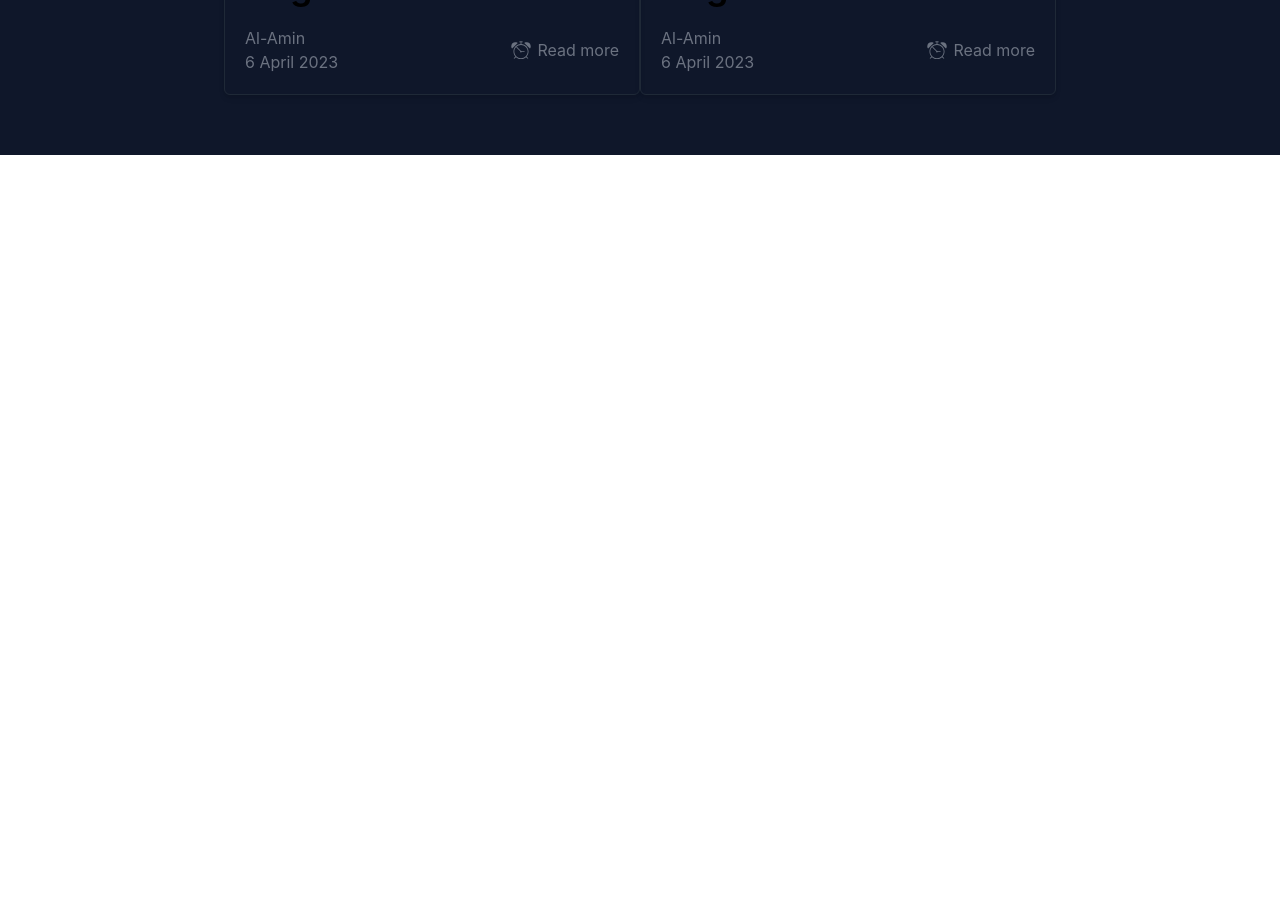
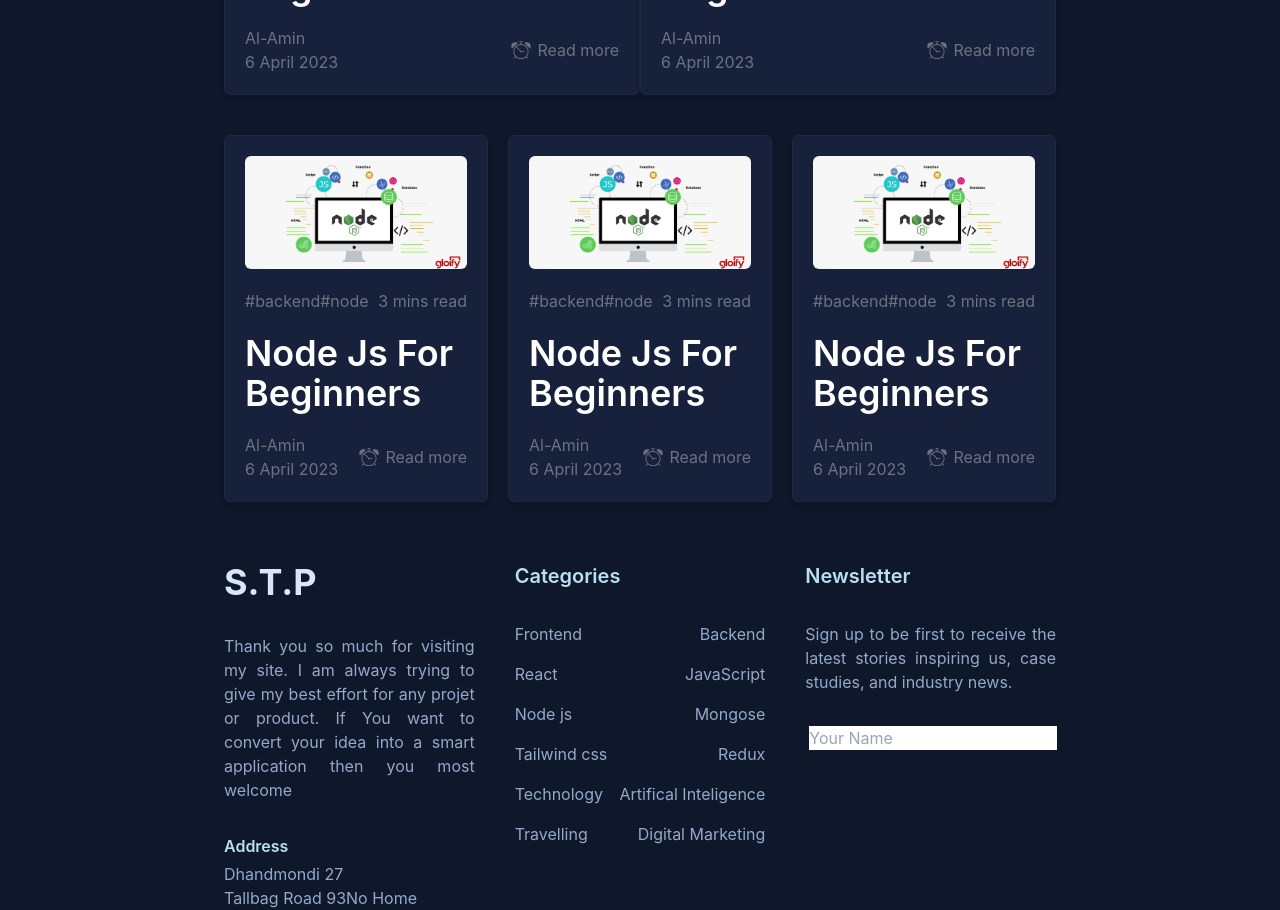
Before and after one commit to Al-AminDolar/portfolio, a React (Create React App) app: page / in a window 1280 px wide. Shown: the part 1560-2470 px from the top of the page. Before the commit the page ends 1715 px from the top, so only its background shows below. Built offline with nearby package versions, Linux system fonts and the light colour scheme.

Commit message:
footer in progress

```diff
--- a/src/App.js
+++ b/src/App.js
@@ -3,6 +3,7 @@ import Navbar from "./component/nav/Navbar.jsx";
 import Caurosel from "./component/main/Caurosel";
 import Main_page from "./component/main/Main_page";
 import Blogs from "./component/main/Blogs";
+import Footer from "./component/main/Footer";
 
 function App() {
   return (
@@ -12,6 +13,7 @@ function App() {
 
       <Caurosel />
       <Blogs />
+      <Footer />
     </div>
   );
 }
--- a/src/component/main/ArticleCart.jsx
+++ b/src/component/main/ArticleCart.jsx
@@ -5,7 +5,7 @@ const ArticleCart = () => {
   const [isHovered, setIsHovered] = useState(false);
   return (
     <div
-      className={` w-[420px] border border-gray-800   rounded-md shadow-md p-5 space-y-5    ${
+      className={` w-[420px] border border-gray-800   rounded-md shadow-md p-5 space-y-5  bg-[#17213b]  ${
         isHovered
           ? "transition    ease-in-out duration-500 -translate-y-1 "
           : "transition    ease-in-out duration-500 translate-y-1 "
@@ -24,7 +24,7 @@ const ArticleCart = () => {
 
       <h1
         className={` text-${
-          isHovered ? "sky-500" : "cyan-100"
+          isHovered ? "sky-500" : "white"
         }  text-4xl font-semibold`}
         style={{
           transition: "color 0.3s ease-in-out",
--- a/src/component/main/Blogs.jsx
+++ b/src/component/main/Blogs.jsx
@@ -13,10 +13,18 @@ const Blogs = () => {
         </h4>
       </div>
 
-      <div className="flex justify-between">
-        {[1, 2].map((data) => {
-          return <ArticleCart key={data} />;
-        })}
+      <div className="space-y-10">
+        <div className="flex justify-between">
+          {[1, 2].map((data) => {
+            return <ArticleCart key={data} />;
+          })}
+        </div>
+
+        <div className="flex gap-5">
+          {[1, 2, 3].map((item) => {
+            return <ArticleCart key={item} />;
+          })}
+        </div>
       </div>
     </div>
   );
--- a/src/component/main/Caurosel.jsx
+++ b/src/component/main/Caurosel.jsx
@@ -19,7 +19,7 @@ const Caurosel = () => {
   };
   return (
     <div className=" flex justify-center ">
-      <div className="bg-[#131c31]  w-[900px] border border-gray-800  rounded-md shadow-sm p-5 grid grid-cols-5">
+      <div className="bg-[#17213b]   w-[900px] border border-gray-800  rounded-md shadow-sm p-5 grid grid-cols-5">
         <div className="col-span-1 space-y-3">
           <p className="text-[#b9e0f2] text-xl font-sans font-bold">
             Hot Topics
--- /dev/null
+++ b/src/component/main/Footer.jsx
@@ -0,0 +1,66 @@
+import React from "react";
+import { FaUserAlt } from "react-icons/fa";
+const Footer = () => {
+  return (
+    <div className="px-56">
+      <div className="grid grid-cols-3 gap-10">
+        <div className="space-y-8">
+          <h4 className="text-[#d8e6fb] text-4xl font-bold">S.T.P</h4>
+          <p className="text-[#94a9c9] text-justify">
+            Thank you so much for visiting my site. I am always trying to give
+            my best effort for any projet or product. If You want to convert
+            your idea into a smart application then you most welcome
+          </p>
+
+          <div>
+            <h6 className="text-[#b9e0f2] font-semibold mb-1">Address</h6>
+            <p className="text-[#94a9c9] text-base">Dhandmondi 27</p>
+            <p className="text-[#94a9c9] text-base">Tallbag Road 93No Home</p>
+          </div>
+        </div>
+        <div className="space-y-8">
+          <h6 className="text-[#b9e0f2] font-semibold text-xl">Categories</h6>
+          <div className="space-y-4 text-base">
+            <span className="flex justify-between text-[#94a9c9]">
+              <p>Frontend</p>
+              <p>Backend</p>
+            </span>
+            <span className="flex justify-between text-[#94a9c9]">
+              <p>React</p>
+              <p>JavaScript</p>
+            </span>
+            <span className="flex justify-between text-[#94a9c9]">
+              <p>Node js</p>
+              <p>Mongose</p>
+            </span>
+            <span className="flex justify-between text-[#94a9c9]">
+              <p>Tailwind css</p>
+              <p>Redux</p>
+            </span>
+            <span className="flex justify-between text-[#94a9c9]">
+              <p>Technology</p>
+              <p>Artifical Inteligence</p>
+            </span>
+            <span className="flex justify-between text-[#94a9c9]">
+              <p>Travelling</p>
+              <p>Digital Marketing</p>
+            </span>
+          </div>
+        </div>
+        <div className="space-y-8">
+          <h6 className="text-[#b9e0f2] font-semibold text-xl">Newsletter</h6>
+          <p className="text-[#94a9c9] text-justify text-base">
+            Sign up to be first to receive the latest stories inspiring us, case
+            studies, and industry news.
+          </p>
+          <div className=" flex items-center text-[#94a9c9] gap-1">
+            <FaUserAlt />
+            <input type="text" className="bg-" placeholder="Your Name" />
+          </div>
+        </div>
+      </div>
+    </div>
+  );
+};
+
+export default Footer;
```
